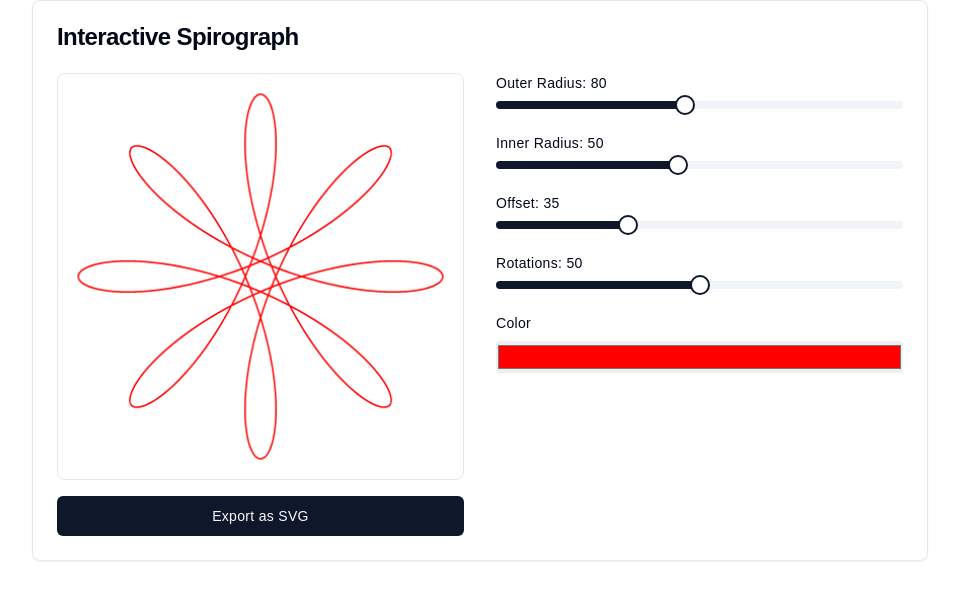
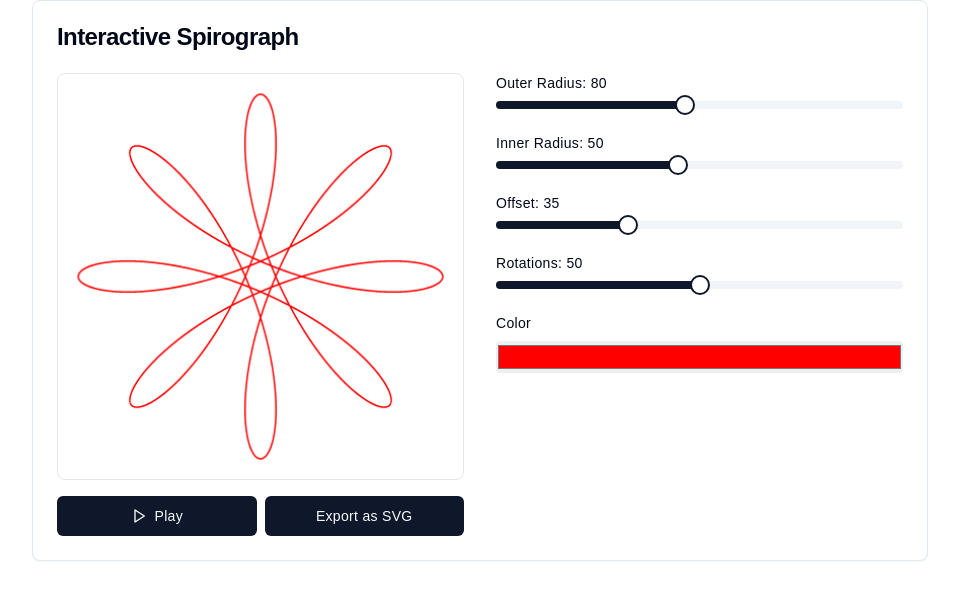
Before and after one commit to Instrument/sandbox-vite-react-template, a React (Vite) app: page /spirograph in a window 1280 px wide. Shown: the top 600 px of the page, without its empty margins (160-1119 px from the left). Built offline with nearby package versions, Linux system fonts and the light colour scheme.

Commit message:
drawing the spirograph

```diff
--- a/src/views/Spirograph.tsx
+++ b/src/views/Spirograph.tsx
@@ -7,6 +7,7 @@ import {
 } from "@/components/ui/card.jsx";
 import { Slider } from "@/components/ui/slider.jsx";
 import { Button } from "@/components/ui/button";
+import { Play, Square } from "lucide-react";
 
 const SpirographGenerator = () => {
   const [outerRadius, setOuterRadius] = useState(80);
@@ -15,6 +16,9 @@ const SpirographGenerator = () => {
   const [rotations, setRotations] = useState(50);
   const [color, setColor] = useState("#FF0000");
   const canvasRef = useRef(null);
+  const [isPlaying, setIsPlaying] = useState(false);
+  const [progress, setProgress] = useState(1);
+  const animationRef = useRef(null);
 
   // Calculate GCD for determining number of rotations needed
   const gcd = (a, b) => {
@@ -45,7 +49,7 @@ const SpirographGenerator = () => {
   };
 
   // Draw the spirograph
-  const drawSpirograph = () => {
+  const drawSpirograph = (currentProgress = 1) => {
     const canvas = canvasRef.current;
     const ctx = canvas.getContext("2d");
     const points = calculatePoints();
@@ -73,7 +77,10 @@ const SpirographGenerator = () => {
     ctx.lineCap = "round";
     ctx.lineJoin = "round";
 
-    points.forEach((point, i) => {
+    // Only draw up to the current progress point
+    const pointsToDraw = Math.floor(points.length * currentProgress);
+
+    points.slice(0, pointsToDraw).forEach((point, i) => {
       const x = (point.x - minX) * scale + 20;
       const y = (point.y - minY) * scale + 20;
 
@@ -87,9 +94,46 @@ const SpirographGenerator = () => {
     ctx.stroke();
   };
 
-  // Redraw when parameters change
+  // Add animation functions
+  const animate = (timestamp) => {
+    if (!animationRef.current) {
+      animationRef.current = timestamp;
+    }
+
+    const elapsed = timestamp - animationRef.current;
+    // Animation duration: 3 seconds
+    const duration = 3000;
+
+    const newProgress = Math.min(elapsed / duration, 1);
+    setProgress(newProgress);
+    drawSpirograph(newProgress);
+
+    if (newProgress < 1) {
+      requestAnimationFrame(animate);
+    } else {
+      setIsPlaying(false);
+      animationRef.current = null;
+    }
+  };
+
+  const togglePlay = () => {
+    if (isPlaying) {
+      setIsPlaying(false);
+      cancelAnimationFrame(animationRef.current);
+      animationRef.current = null;
+      drawSpirograph(1); // Draw complete pattern
+    } else {
+      setIsPlaying(true);
+      setProgress(0);
+      requestAnimationFrame(animate);
+    }
+  };
+
+  // Modify the useEffect to use progress
   useEffect(() => {
-    drawSpirograph();
+    if (!isPlaying) {
+      drawSpirograph(1);
+    }
   }, [outerRadius, innerRadius, offset, rotations, color]);
 
   const exportSVG = () => {
@@ -158,9 +202,22 @@ const SpirographGenerator = () => {
               height={400}
               className="border border-gray-200 rounded-lg w-full bg-white mb-4"
             />
-            <Button onClick={exportSVG} className="w-full">
-              Export as SVG
-            </Button>
+            <div className="flex gap-2">
+              <Button onClick={togglePlay} className="flex-1">
+                {isPlaying ? (
+                  <>
+                    <Square className="w-4 h-4 mr-2" /> Stop
+                  </>
+                ) : (
+                  <>
+                    <Play className="w-4 h-4 mr-2" /> Play
+                  </>
+                )}
+              </Button>
+              <Button onClick={exportSVG} className="flex-1">
+                Export as SVG
+              </Button>
+            </div>
           </div>
           <div className="flex-1 space-y-6">
             <div>
```
